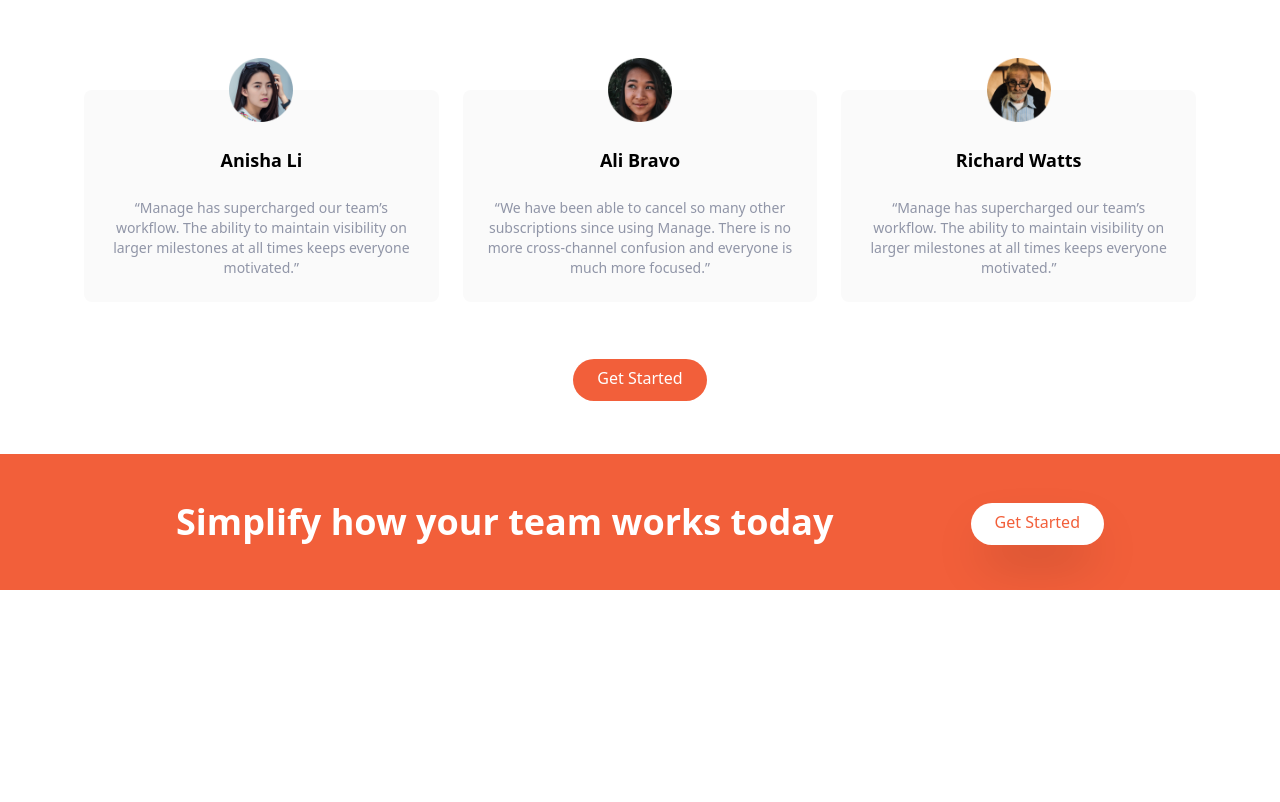
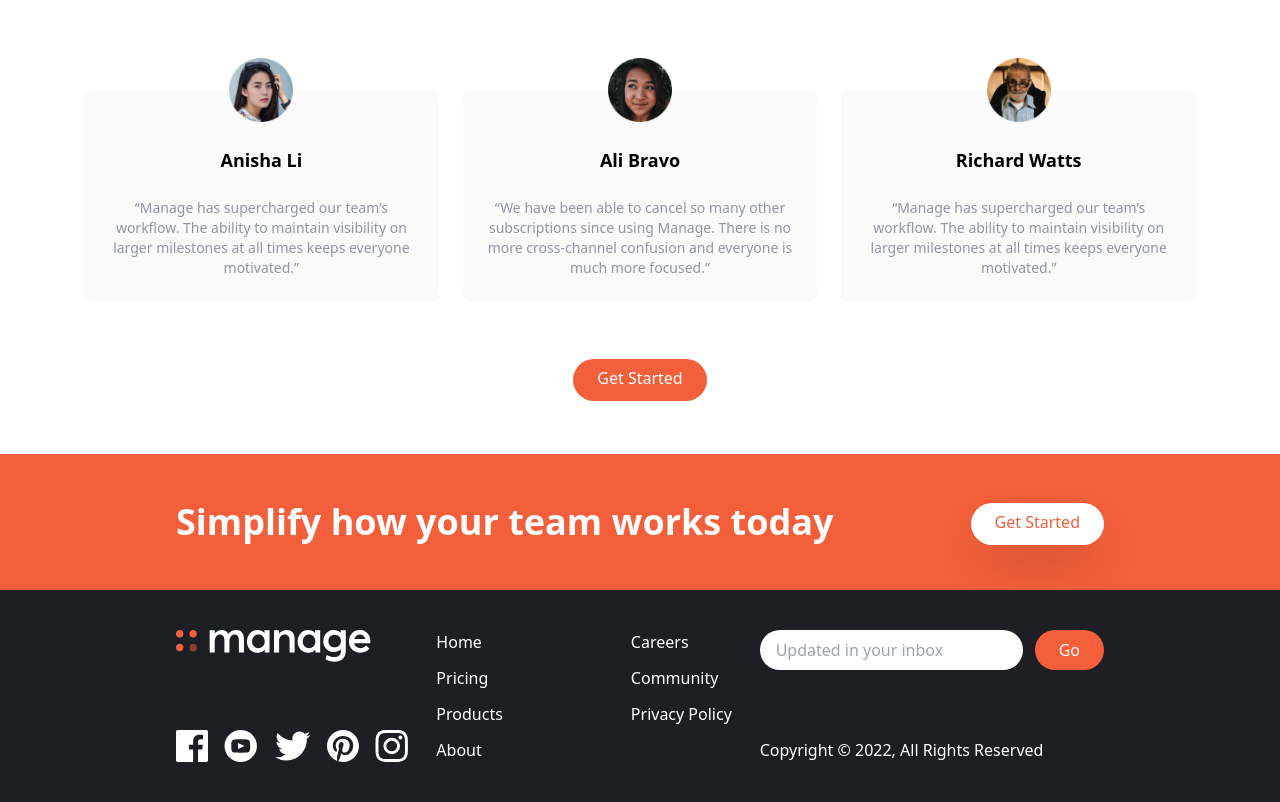
Before and after one commit to pernillasterner/tailwind-manage-landing, a website: page index.html in a window 1280 px wide. Shown: the part 1314-2116 px from the top of the page. Before the commit the page ends 1904 px from the top, so only its background shows below. Drawn offline with Linux system fonts and the light colour scheme.

Commit message:
Add footer

```diff
--- a/index.html
+++ b/index.html
@@ -234,5 +234,84 @@
       </div>
     </div>
   </section>
+
+  <!-- Footer -->
+  <footer class="bg-veryDarkBlue">
+    <!-- Flex Container -->
+    <div
+      class="container flex flex-col-reverse justify-between px-6 py-10 mx-auto space-y-8 md:flex-row md:space-y-0"
+    >
+      <!-- Logo and social links container -->
+      <div
+        class="flex flex-col-reverse items-center justify-between space-y-12 md:flex-col md:space-y-0 md:items-start"
+      >
+        <div class="mx-auto my-6 text-center text-white md:hidden">
+          Copyright &copy; 2022, All Rights Reserved
+        </div>
+        <!-- Logo -->
+        <div>
+          <img src="img/logo-white.svg" class="h-8" alt="" />
+        </div>
+        <!-- Social Links Container -->
+        <div class="flex justify-center space-x-4">
+          <!-- Link 1 -->
+          <a href="#">
+            <img src="img/icon-facebook.svg" alt="" class="h-8" />
+          </a>
+          <!-- Link 2 -->
+          <a href="#">
+            <img src="img/icon-youtube.svg" alt="" class="h-8" />
+          </a>
+          <!-- Link 3 -->
+          <a href="#">
+            <img src="img/icon-twitter.svg" alt="" class="h-8" />
+          </a>
+          <!-- Link 4 -->
+          <a href="#">
+            <img src="img/icon-pinterest.svg" alt="" class="h-8" />
+          </a>
+          <!-- Link 5 -->
+          <a href="#">
+            <img src="img/icon-instagram.svg" alt="" class="h-8" />
+          </a>
+        </div>
+      </div>
+      <!-- List Container -->
+      <div class="flex justify-around space-x-32">
+        <div class="flex flex-col space-y-3 text-white">
+          <a href="#" class="hover:text-brightRed">Home</a>
+          <a href="#" class="hover:text-brightRed">Pricing</a>
+          <a href="#" class="hover:text-brightRed">Products</a>
+          <a href="#" class="hover:text-brightRed">About</a>
+        </div>
+        <div class="flex flex-col space-y-3 text-white">
+          <a href="#" class="hover:text-brightRed">Careers</a>
+          <a href="#" class="hover:text-brightRed">Community</a>
+          <a href="#" class="hover:text-brightRed">Privacy Policy</a>
+        </div>
+      </div>
+
+      <!-- Input Container -->
+      <div class="flex flex-col justify-between">
+        <form>
+          <div class="flex space-x-3">
+            <input
+              type="text"
+              class="flex-1 px-4 rounded-full focus:outline-none"
+              placeholder="Updated in your inbox"
+            />
+            <button
+              class="px-6 py-2 text-white rounded-full bg-brightRed hover:bg-brightRedLight focus:outline-none"
+            >
+              Go
+            </button>
+          </div>
+        </form>
+        <div class="hidden text-white md:block">
+          Copyright &copy; 2022, All Rights Reserved
+        </div>
+      </div>
+    </div>
+  </footer>
 </body>
 </html>
--- a/tailwind.config.js
+++ b/tailwind.config.js
@@ -15,7 +15,7 @@ module.exports = {
         brightRedSupLight: 'hsl(12, 88%, 95%)',
         darkBlue: 'hsl(227, 12%, 61%)',
         darkGrayishBlue: 'hsl(227, 12%, 61%)',
-        veryDarkBlue: 'hsl(223; 12%, 13%)',
+        veryDarkBlue: 'hsl(223, 12%, 13%)',
         veryPaleRed: 'hsl(13, 100%, 96%)',
         veryLightGray: 'hsl(0, 0%, 98%)',
       }
```
Also changed, not shown: css/main.css.
